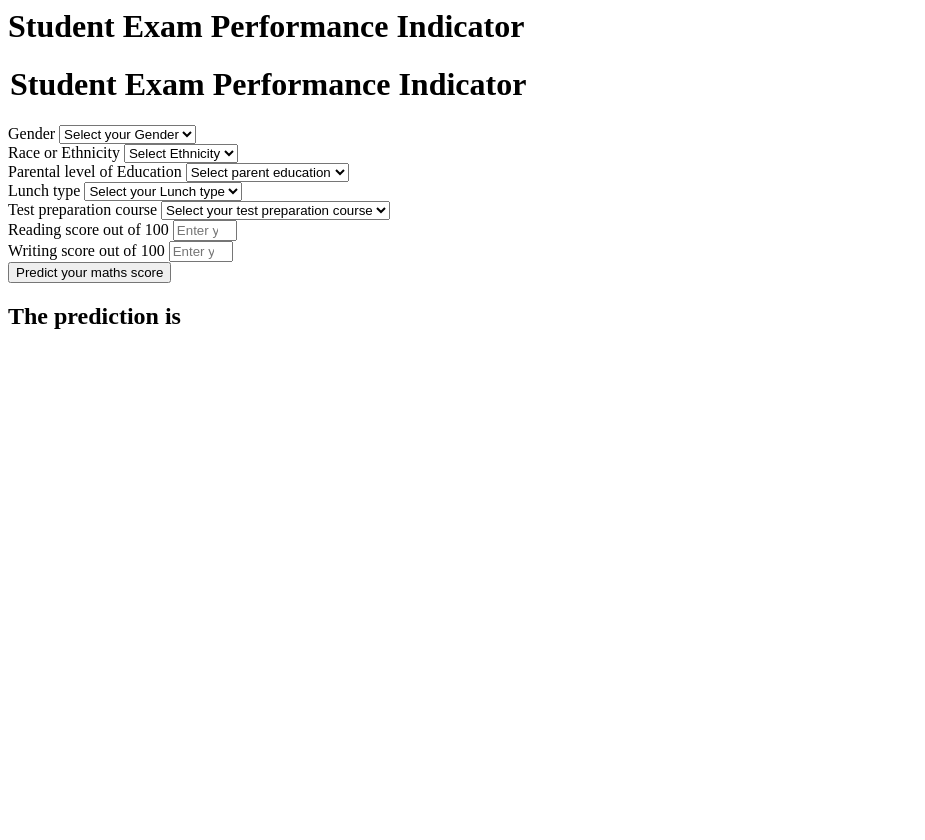
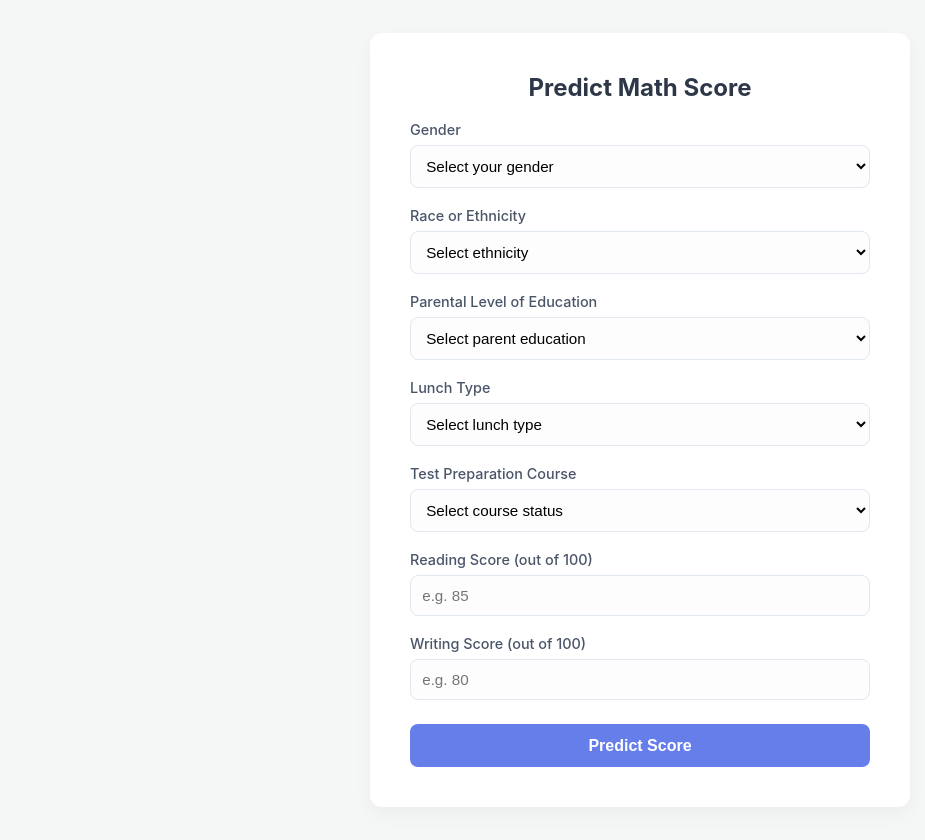
Before and after one commit to AlokSonkar007/predictor, a Flask app: page /predictdata in a window 1280 px wide. Shown: the whole page, without its empty margins (0-925 px from the left). Before the commit the page ends 329 px from the top, so only its background shows below. Run offline with Flask 3, Linux system fonts and the light colour scheme.

Commit message:
Made a proper frontend

```diff
--- /dev/null
+++ b/static/css/style.css
@@ -0,0 +1,92 @@
+body {
+    font-family: -apple-system, BlinkMacSystemFont, "Segoe UI", Roboto, sans-serif;
+    background-color: #f4f7f6;
+    color: #333;
+    display: flex;
+    justify-content: center;
+    align-items: center;
+    min-height: 100vh;
+    margin: 0;
+    padding: 20px;
+}
+
+.card {
+    background: #fff;
+    padding: 2.5rem;
+    border-radius: 12px;
+    box-shadow: 0 8px 20px rgba(0, 0, 0, 0.04);
+    width: 100%;
+    max-width: 460px;
+}
+
+h1, h2 {
+    margin-top: 0;
+    text-align: center;
+    color: #2d3748;
+}
+
+p {
+    text-align: center;
+    color: #718096;
+    margin-bottom: 2rem;
+    line-height: 1.5;
+}
+
+.form-group {
+    margin-bottom: 1.2rem;
+}
+
+label {
+    display: block;
+    margin-bottom: 0.4rem;
+    font-weight: 500;
+    font-size: 0.9rem;
+    color: #4a5568;
+}
+
+input, select {
+    width: 100%;
+    padding: 0.7rem;
+    border: 1px solid #e2e8f0;
+    border-radius: 8px;
+    font-size: 0.95rem;
+    background-color: #fdfdfd;
+    transition: border 0.2s;
+    box-sizing: border-box;
+}
+
+input:focus, select:focus {
+    outline: none;
+    border-color: #667eea;
+}
+
+.btn {
+    display: block;
+    width: 100%;
+    padding: 0.8rem;
+    background-color: #667eea;
+    color: white;
+    text-align: center;
+    text-decoration: none;
+    border: none;
+    border-radius: 8px;
+    font-size: 1rem;
+    font-weight: 600;
+    cursor: pointer;
+    margin-top: 1.5rem;
+    transition: background 0.2s;
+}
+
+.btn:hover {
+    background-color: #5a67d8;
+}
+
+.result-box {
+    margin-top: 1.5rem;
+    padding: 1rem;
+    background-color: #ebf8ff;
+    border-radius: 8px;
+    text-align: center;
+    color: #2b6cb0;
+    font-weight: 500;
+}
--- a/templates/home.html
+++ b/templates/home.html
@@ -1,138 +1,86 @@
-<html>
-    <body>
-        <div class="login">
-            <h1>Student Exam Performance Indicator</h1>
-        </div>
+<!DOCTYPE html>
+<html lang="en">
+<head>
+    <meta charset="UTF-8">
+    <meta name="viewport" content="width=device-width, initial-scale=1.0">
+    <title>Predict Score</title>
+    <link rel="stylesheet" href="{{ url_for('static', filename='css/style.css') }}">
+</head>
+<body>
+    <div class="card">
+        <h2>Predict Math Score</h2>
 
-        <form action="{{ url_for('predict_datapoint') }}" method="post">
-            <h1>
-                <legend>
-                    Student Exam Performance Indicator
-                </legend>
-            </h1>
-            <div class="mb-3">
-                <label class="form-label">
-                    Gender
-                </label>
-                <select name="gender" placeholder="Enter your gender" class="form-control" required>
-                    <option selected disabled value="" class="placeholder">
-                        Select your Gender
-                    </option>
-                    <option value="male">
-                        Male
-                    </option>
-                    <option value="female">
-                        Female
-                    </option>
+        <form action="/predictdata" method="POST">
+            <div class="form-group">
+                <label>Gender</label>
+                <select name="gender" required>
+                    <option value="" disabled selected>Select your gender</option>
+                    <option value="male">Male</option>
+                    <option value="female">Female</option>
                 </select>
             </div>
-            <div class="mb-3">
-                <label class="form-label">
-                    Race or Ethnicity
-                </label>
-                <select name="race_ethnicity" placeholder="Enter your Ethnicity" class="form-control">
-                    <option class="placeholder" selected disabled value="">
-                        Select Ethnicity
-                    </option>
-                    <option value="group A">
-                        Group A
-                    </option>
-                    <option value="group B">
-                        Group B
-                    </option>
-                    <option value="group C">
-                        Group C
-                    </option>
-                    <option value="group D">
-                        Group D
-                    </option>
-                    <option value="group E">
-                        Group E
-                    </option>
+
+            <div class="form-group">
+                <label>Race or Ethnicity</label>
+                <select name="race_ethnicity" required>
+                    <option value="" disabled selected>Select ethnicity</option>
+                    <option value="group A">Group A</option>
+                    <option value="group B">Group B</option>
+                    <option value="group C">Group C</option>
+                    <option value="group D">Group D</option>
+                    <option value="group E">Group E</option>
                 </select>
             </div>
-            <div class="mb-3">
-                <label class="form-label">
-                    Parental level of Education
-                </label>
-                <select name="parental_level_of_education" class="form-control" placeholder="Enter your parents's Education" required>
-                    <option selected disabled value="" class="placeholder">
-                        Select parent education
-                    </option>
-                    <option value="associate's degree">
-                        associate's degree
-                    </option>
-                    <option value="bachelor's degree">
-                        bachelor's degree
-                    </option>
-                    <option value="high school">
-                        high school
-                    </option>
-                    <option value="master's degree">
-                        master's degree
-                    </option>
-                    <option value="some college">
-                        some college
-                    </option>
-                    <option value="some high school">
-                        some high school
-                    </option>
+
+            <div class="form-group">
+                <label>Parental Level of Education</label>
+                <select name="parental_level_of_education" required>
+                    <option value="" disabled selected>Select parent education</option>
+                    <option value="associate's degree">associate's degree</option>
+                    <option value="bachelor's degree">bachelor's degree</option>
+                    <option value="high school">high school</option>
+                    <option value="master's degree">master's degree</option>
+                    <option value="some college">some college</option>
+                    <option value="some high school">some high school</option>
                 </select>
             </div>
-            <div class="mb-3">
-                <label class="form-label">
-                    Lunch type
-                </label>
-                <select name="lunch" placeholder="Enter your lunch" class="form-control" required>
-                    <option selected disabled value="" class="placeholder">
-                        Select your Lunch type
-                    </option>
-                    <option value="free/reduced">
-                        free/reduced
-                    </option>
-                    <option value="standard">
-                        standard
-                    </option>
+
+            <div class="form-group">
+                <label>Lunch Type</label>
+                <select name="lunch" required>
+                    <option value="" disabled selected>Select lunch type</option>
+                    <option value="free/reduced">free/reduced</option>
+                    <option value="standard">standard</option>
                 </select>
             </div>
-            <div class="mb-3">
-                <label class="form-label">
-                    Test preparation course
-                </label>
-                <select name="test_preparation_course" placeholder="Whether your course is completed or not" class="form-control" required>
-                    <option selected disabled value="" class="placeholder">
-                        Select your test preparation course
-                    </option>
-                    <option value="none">
-                        none
-                    </option>
-                    <option value="completed">
-                        completed
-                    </option>
+
+            <div class="form-group">
+                <label>Test Preparation Course</label>
+                <select name="test_preparation_course" required>
+                    <option value="" disabled selected>Select course status</option>
+                    <option value="none">none</option>
+                    <option value="completed">completed</option>
                 </select>
             </div>
-            <div class="mb-3">
-                <label class="form-label">
-                    Reading score out of 100
-                </label>
-                <input name="reading_score" type="number" class="form-control"
-                placeholder="Enter your reading score" min="0" max="100" required>
+
+            <div class="form-group">
+                <label>Reading Score (out of 100)</label>
+                <input type="number" name="reading_score" min="0" max="100" placeholder="e.g. 85" required>
             </div>
-            <div class="mb-3">
-                <label class="form-label">
-                    Writing score out of 100
-                </label>
-                <input name="writing_score" type="number" class="form-control"
-                placeholder="Enter your writing score" min="0" max="100" required>
+
+            <div class="form-group">
+                <label>Writing Score (out of 100)</label>
+                <input type="number" name="writing_score" min="0" max="100" placeholder="e.g. 80" required>
             </div>
-            <div class="mb-3">
-                <button type="submit" value="Predict your maths score" class="btn btn-primary" required>
-                    Predict your maths score
-                </button>
-            </div>
+
+            <button type="submit" class="btn">Predict Score</button>
         </form>
-        <h2>
-            The prediction is {{results}}
-        </h2>
-    </body>
+
+        {% if results %}
+        <div class="result-box">
+            Predicted Math Score: <strong>{{ results }}</strong>
+        </div>
+        {% endif %}
+    </div>
+</body>
 </html>
```
Also changed, not shown: templates/index.html (+16 -1 lines).
